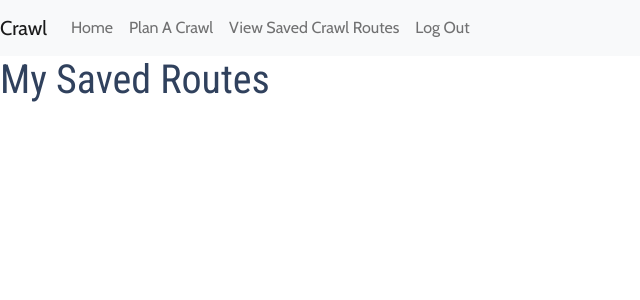
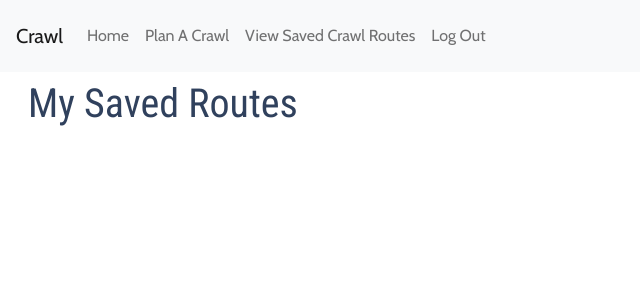
Before and after one commit to ruth5/crawl-app, a Flask app: page /my-saved-routes in a window 1280 px wide. Shown: the top 300 px of the page, without its empty margins (0-640 px from the left). Run offline with Flask 2, Linux system fonts and the light colour scheme; the visitor is signed in with stand-in values (Sample User, id 1); data comes from the database, SQL or seed files in the repository; data that the repository does not hold is empty.

Commit message:
added stop numbers and padding to saved route page

```diff
--- a/api/templates/base.html
+++ b/api/templates/base.html
@@ -18,7 +18,7 @@
         {% block head %}{% endblock %}
     </head>
     <body>
-        <nav class="navbar navbar-expand-lg navbar-light bg-light">
+        <nav class="navbar navbar-expand-lg navbar-light bg-light p-3">
             <a class="navbar-brand" href="/">Crawl</a>
             <button class="navbar-toggler" type="button" data-toggle="collapse" data-target="#navbarNav" aria-controls="navbarNav" aria-expanded="false" aria-label="Toggle navigation">
               <span class="navbar-toggler-icon"></span>
--- a/api/templates/index.html
+++ b/api/templates/index.html
@@ -6,7 +6,7 @@
 {% endblock %}
 
 {% block body %}
-<div class="row">
+<div class="row p-3">
   <div class="col-12 ml-20">
 <h1>Welcome to Crawl</h1>
 </div>
--- a/api/templates/my-saved-routes.html
+++ b/api/templates/my-saved-routes.html
@@ -6,14 +6,14 @@
 {% endblock %}
 
 {% block body %}
-
+<div class="row mb-3 mx-2 p-2">
 <h1>My Saved Routes</h1>
-<br>
+</div>
 <ul>
   {% for route in routes %}
   <h2> {{ route.description }} </h2>
   {% for route_location in route.route_locations %}
-  <li> {{route_location.location.location_name}} </li>
+  <p class="mx-2 mb-0"> {{route_location.stop_number}}. {{route_location.location.location_name}} </p>
   {% endfor %}
   <br>
   {% endfor %}
```
